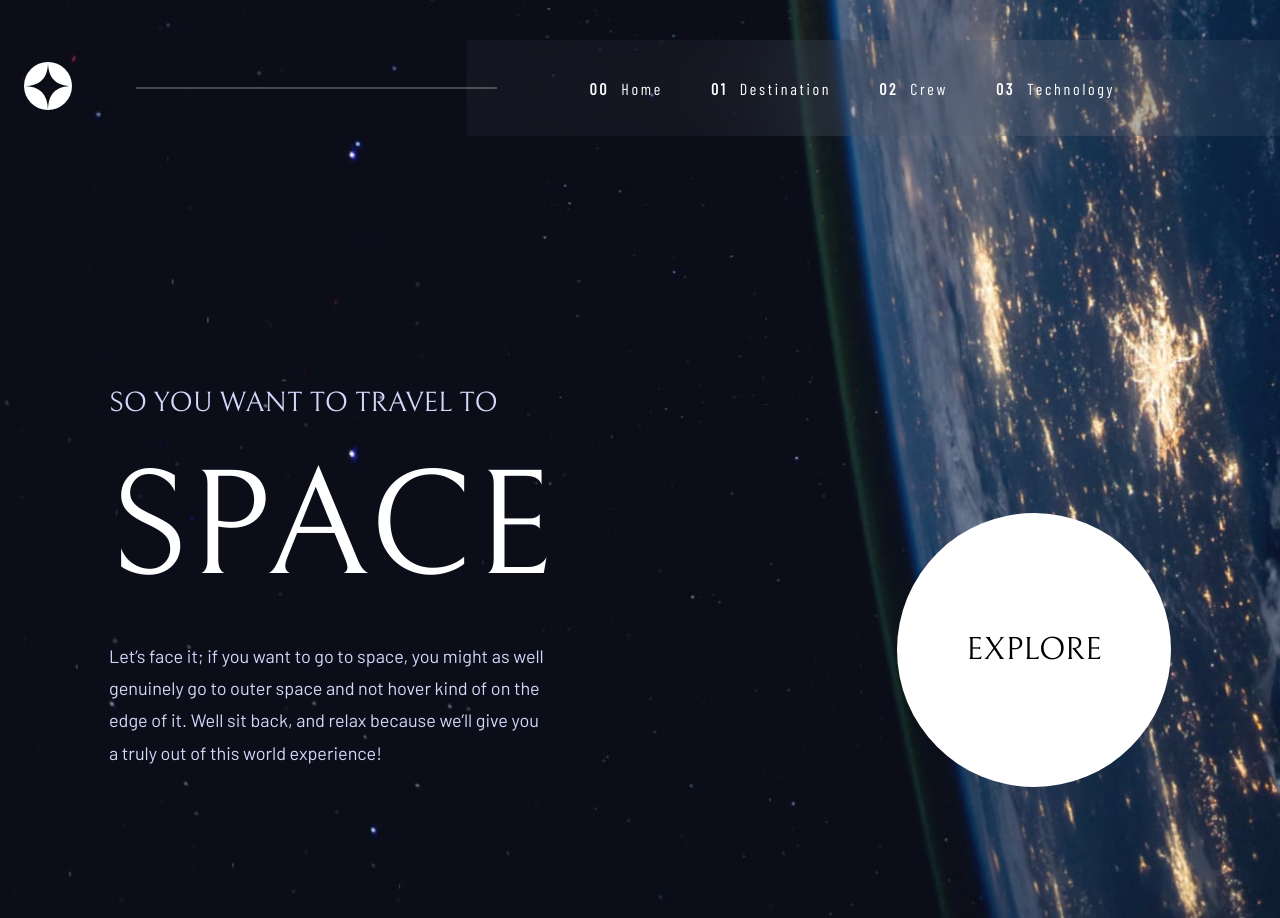
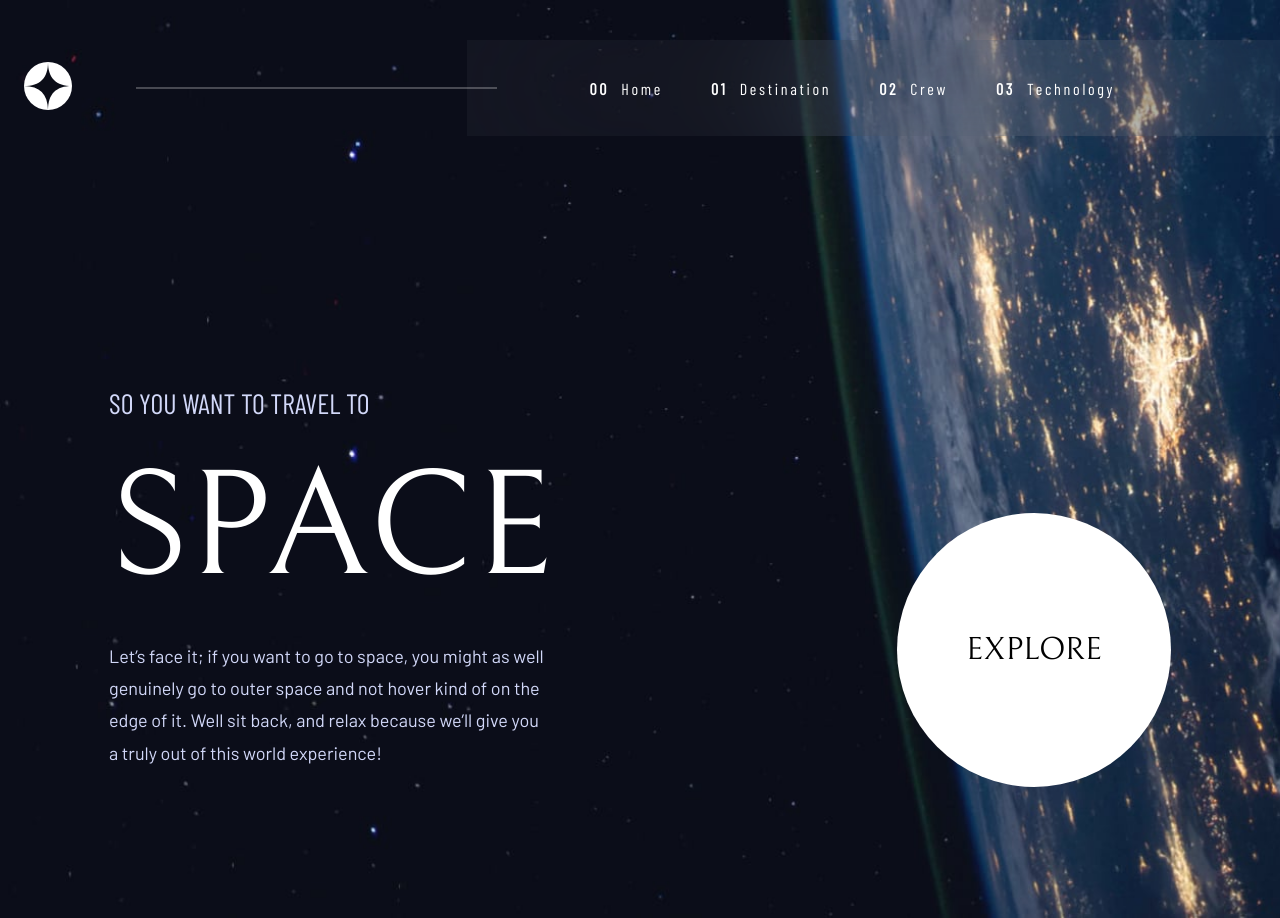
Before and after one commit to ngoc199/space-tourism, a React (Create React App) app: page / in a window 1280 px wide. Built offline with nearby package versions, Linux system fonts and the light colour scheme.

Commit message:
Fix: Heading 5 font-family
Change heading 5 to the correct font-family

```diff
--- a/src/styles/_typography.scss
+++ b/src/styles/_typography.scss
@@ -39,7 +39,11 @@ $heading-sizes-tablet-up: 9.375rem, 6.25rem, 3.5rem, 2rem, 1.75rem;
   $size-tablet-up: nth($heading-sizes-tablet-up, $i);
 
   .text-heading-#{$i} {
-    font-family: $ff-serif;
+    @if $i == 5 {
+      font-family: $ff-sans-cond;
+    } @else {
+      font-family: $ff-serif;
+    }
     font-size: $size;
     line-height: 1.15;
 
```
